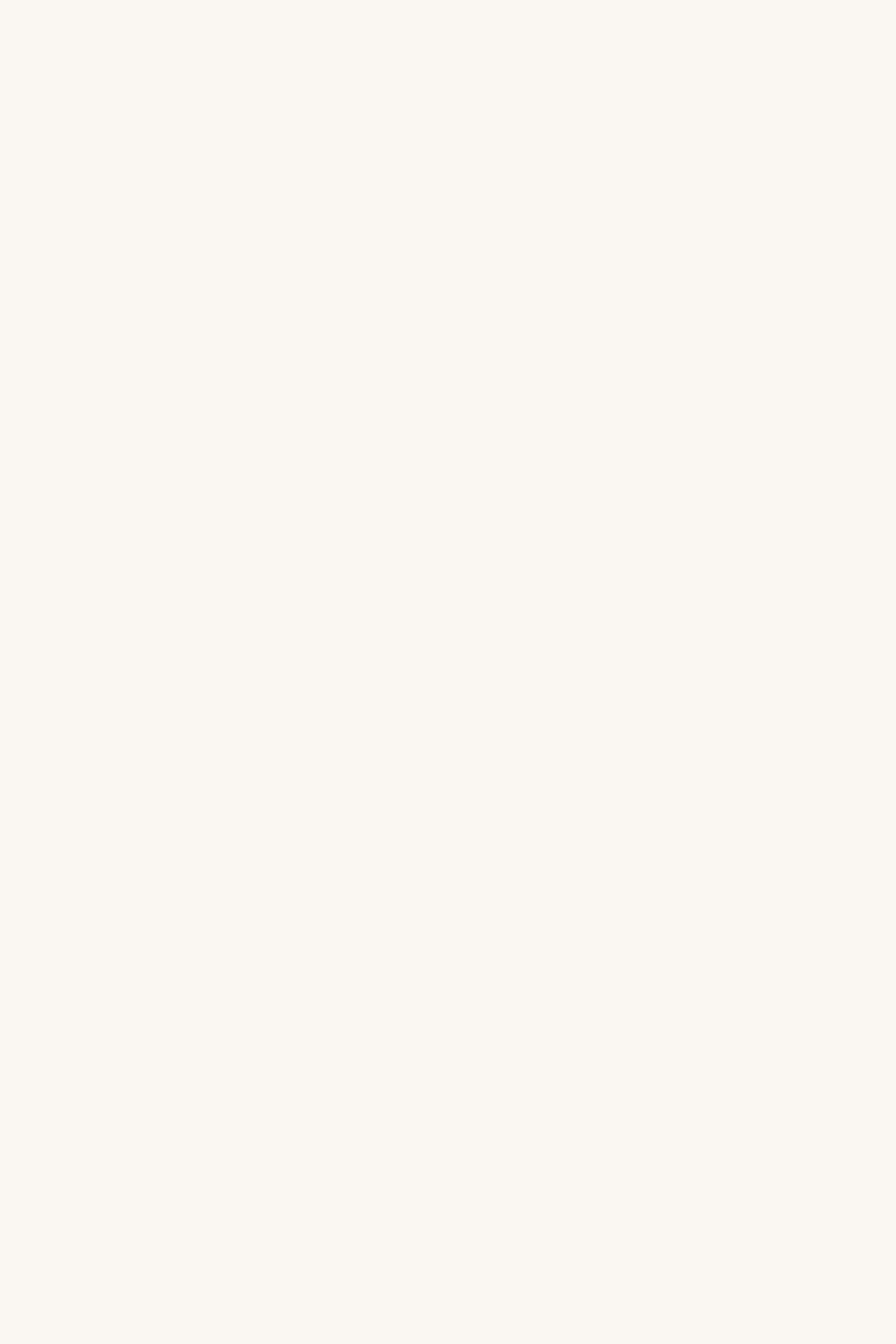
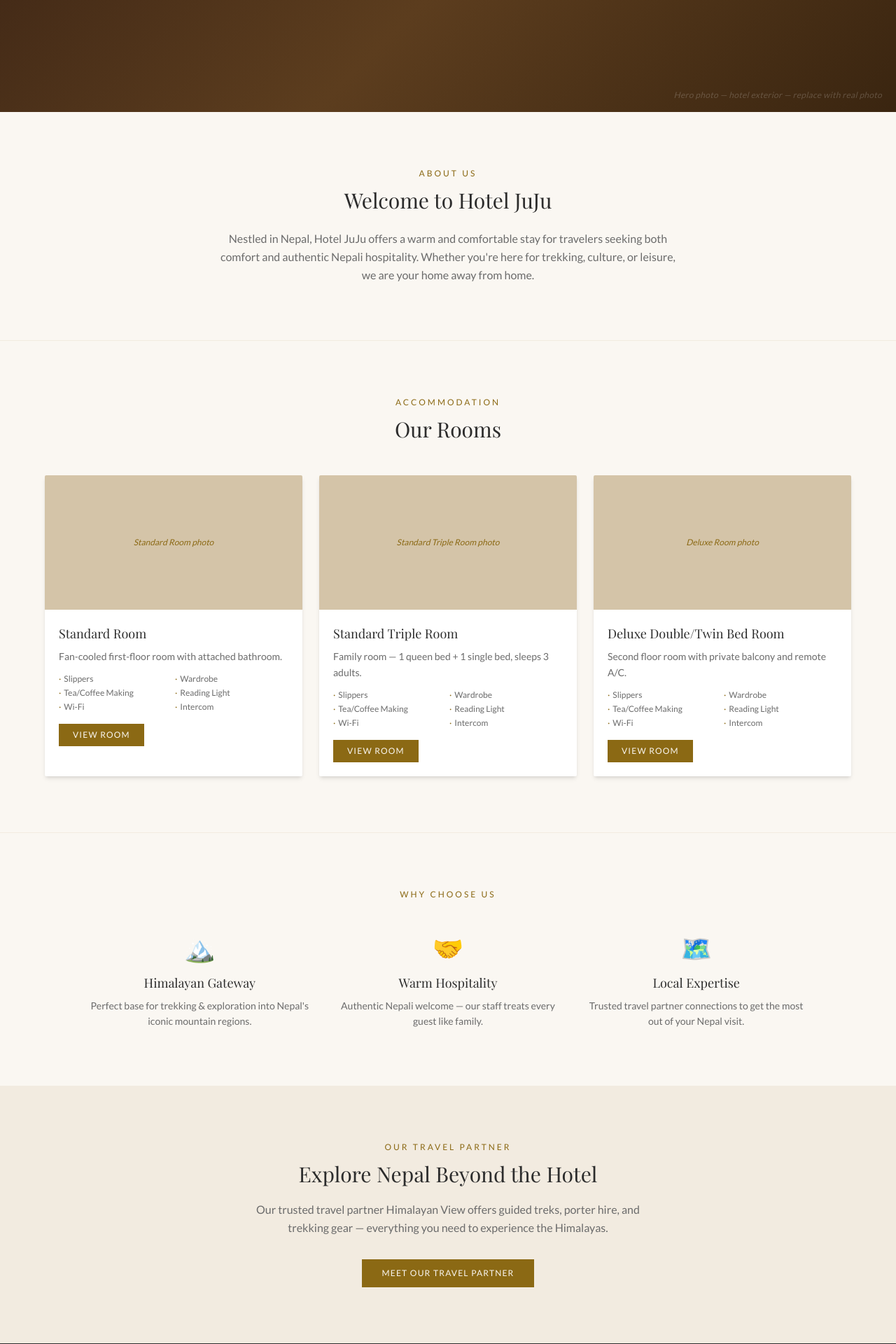
Before and after one commit to bikal3/juju-website, a Next.js app: page / in a window 1280 px wide. Shown: the part 640-2560 px from the top of the page at 70% size. Before the commit the page ends 800 px from the top, so only its background shows below. Built offline with nearby package versions, Linux system fonts and the light colour scheme; a web font is replaced by a local one.

Commit message:
feat: build Home page with hero, rooms preview, features, and travel teaser

```diff
--- a/app/page.tsx
+++ b/app/page.tsx
@@ -1 +1,160 @@
-export default function Page() { return <div /> }
+// app/page.tsx
+import type { Metadata } from 'next'
+import Link from 'next/link'
+import HeroSection from '@/components/HeroSection'
+import RoomCard from '@/components/RoomCard'
+import { ROOMS, BOOKING_URL } from '@/lib/data'
+
+export const metadata: Metadata = {
+  title: 'Hotel JuJu — Warm Nepali Hospitality in Pokhara',
+  description:
+    'Hotel JuJu offers comfortable rooms and authentic Nepali hospitality in Lakeside Pokhara. Perfect base for trekking and cultural exploration.',
+  openGraph: {
+    title: 'Hotel JuJu — Warm Nepali Hospitality in Pokhara',
+    description:
+      'Comfortable rooms and authentic hospitality in Lakeside Pokhara, Nepal.',
+    type: 'website',
+  },
+}
+
+export default function HomePage() {
+  return (
+    <>
+      {/* ── HERO ───────────────────────────────────────────────── */}
+      <HeroSection
+        eyebrow="Your Hospitality Partner"
+        title="Hotel JuJu"
+        subtitle="Experience warm Nepali hospitality in the heart of Nepal"
+        imagePlaceholder="Hero photo — hotel exterior"
+      >
+        <div className="flex gap-4 justify-center flex-wrap">
+          <Link
+            href="/rooms"
+            className="bg-gold text-cream text-xs tracking-widest uppercase px-7 py-3 hover:opacity-90 transition-opacity"
+          >
+            Explore Rooms
+          </Link>
+          <a
+            href={BOOKING_URL}
+            target="_blank"
+            rel="noopener noreferrer"
+            className="border border-cream/50 text-cream text-xs tracking-widest uppercase px-7 py-3 hover:border-cream transition-colors"
+          >
+            Book Now
+          </a>
+        </div>
+      </HeroSection>
+
+      {/* ── WELCOME INTRO ──────────────────────────────────────── */}
+      <section className="py-20 px-6 text-center" aria-label="About Hotel JuJu">
+        <div className="max-w-2xl mx-auto">
+          <p className="text-gold text-xs tracking-[3px] uppercase mb-3">
+            About Us
+          </p>
+          <h2 className="font-playfair text-3xl font-normal mb-6">
+            Welcome to Hotel JuJu
+          </h2>
+          <p className="text-text-secondary leading-relaxed">
+            Nestled in Nepal, Hotel JuJu offers a warm and comfortable stay for
+            travelers seeking both comfort and authentic Nepali hospitality.
+            Whether you&apos;re here for trekking, culture, or leisure, we are
+            your home away from home.
+          </p>
+        </div>
+      </section>
+
+      <hr className="border-t border-warm-tint" />
+
+      {/* ── ROOMS PREVIEW ──────────────────────────────────────── */}
+      <section className="py-20 px-6" aria-label="Our rooms">
+        <div className="max-w-6xl mx-auto">
+          <div className="text-center mb-12">
+            <p className="text-gold text-xs tracking-[3px] uppercase mb-3">
+              Accommodation
+            </p>
+            <h2 className="font-playfair text-3xl font-normal">Our Rooms</h2>
+          </div>
+          <div className="grid grid-cols-1 md:grid-cols-3 gap-6">
+            {ROOMS.map((room) => (
+              <RoomCard
+                key={room.id}
+                name={room.name}
+                description={room.description}
+                amenities={room.amenities}
+                imagePlaceholder={room.imagePlaceholder}
+              />
+            ))}
+          </div>
+        </div>
+      </section>
+
+      <hr className="border-t border-warm-tint" />
+
+      {/* ── WHY CHOOSE US ──────────────────────────────────────── */}
+      <section className="py-20 px-6 text-center" aria-label="Why choose Hotel JuJu">
+        <div className="max-w-5xl mx-auto">
+          <p className="text-gold text-xs tracking-[3px] uppercase mb-3">
+            Why Choose Us
+          </p>
+          <div className="grid grid-cols-1 md:grid-cols-3 gap-10 mt-12">
+            {[
+              {
+                icon: '🏔️',
+                title: 'Himalayan Gateway',
+                text: "Perfect base for trekking & exploration into Nepal's iconic mountain regions.",
+              },
+              {
+                icon: '🤝',
+                title: 'Warm Hospitality',
+                text: 'Authentic Nepali welcome — our staff treats every guest like family.',
+              },
+              {
+                icon: '🗺️',
+                title: 'Local Expertise',
+                text: 'Trusted travel partner connections to get the most out of your Nepal visit.',
+              },
+            ].map(({ icon, title, text }) => (
+              <div key={title}>
+                <div className="text-4xl mb-4" aria-hidden="true">
+                  {icon}
+                </div>
+                <h3 className="font-playfair text-lg font-normal mb-2">
+                  {title}
+                </h3>
+                <p className="text-text-secondary text-sm leading-relaxed">
+                  {text}
+                </p>
+              </div>
+            ))}
+          </div>
+        </div>
+      </section>
+
+      {/* ── TRAVEL TEASER ──────────────────────────────────────── */}
+      <section
+        className="bg-warm-tint py-20 px-6 text-center"
+        aria-label="Travel partner teaser"
+      >
+        <div className="max-w-xl mx-auto">
+          <p className="text-gold text-xs tracking-[3px] uppercase mb-3">
+            Our Travel Partner
+          </p>
+          <h2 className="font-playfair text-3xl font-normal mb-5">
+            Explore Nepal Beyond the Hotel
+          </h2>
+          <p className="text-text-secondary leading-relaxed mb-8">
+            Our trusted travel partner Himalayan View offers guided treks,
+            porter hire, and trekking gear — everything you need to experience
+            the Himalayas.
+          </p>
+          <Link
+            href="/travel"
+            className="inline-block bg-gold text-cream text-xs tracking-widest uppercase px-7 py-3 hover:opacity-90 transition-opacity"
+          >
+            Meet Our Travel Partner
+          </Link>
+        </div>
+      </section>
+    </>
+  )
+}
```
